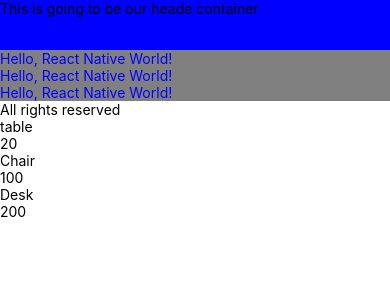
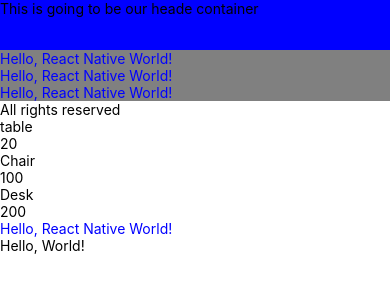
Before and after one commit to GenerationMilton/react-native-practice, a React Native app: screen / in a window 390 px wide. Shown: the top 300 px of the page. Built offline with nearby package versions, Linux system fonts and the light colour scheme.

Commit message:
feat s8 useState adn evenhandling in first app

```diff
--- a/App.js
+++ b/App.js
@@ -1,10 +1,12 @@
 
-import React from 'react';
+import React, {useState} from 'react';
 import {SafeAreaView, Text, View}from 'react-native';
 import MyText from './components/MyText/MyText';
 import Item from './components/item/item';
 
 const App = () => {
+
+  const [originalText, setText]= useState('Hello, World!')
 
   return (
     <SafeAreaView>
@@ -22,7 +24,17 @@
       <Item name={'table'} price={20}></Item>
       <Item name={'Chair'} price={100}></Item>
       <Item name={'Desk'} price={200}></Item>
+      <View>
+        <MyText></MyText>
+      </View>
+      <View>
+        <Text
+          onPress={()=>setText('Hello World, I learned how to change state!')}>
+          {originalText}
+        </Text>
+      </View>
     </SafeAreaView>
+
   )
 
 }
--- a/components/MyText/MyText.js
+++ b/components/MyText/MyText.js
@@ -4,8 +4,12 @@
 import style from "./style";
 
 const MyText =()=>{
+    const handleTextClick =()=>{
+        alert('The text has been clicked!')
+    }
+
     return (
-        <Text style={[style.text, style.text1]}>Hello, React Native World!</Text>
+        <Text style={[style.text, style.text1]} onPress={()=> handleTextClick()} >Hello, React Native World!</Text>
     );
 };
 
```
